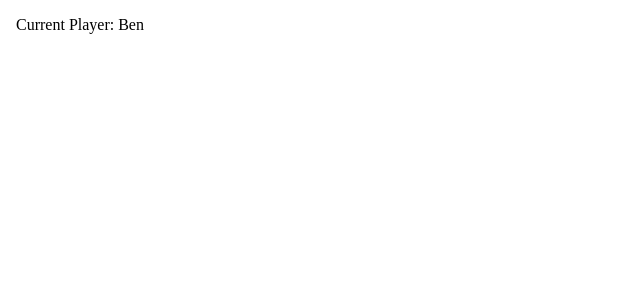
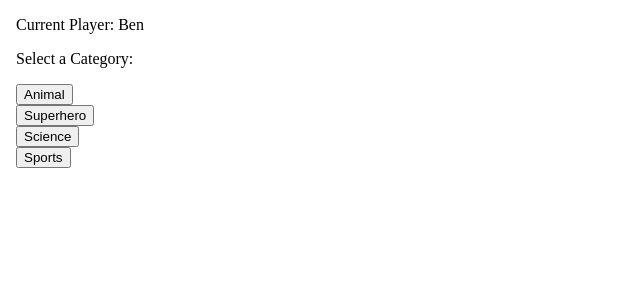
Before and after one commit to SorahsNobody/SearchEngineTutorial, an Angular app in the folder SET/: page / in a window 1280 px wide. Shown: the top 300 px of the page, without its empty margins (0-640 px from the left). Built offline with nearby package versions, Linux system fonts and the light colour scheme.

Commit message:
added category buttons (no formatting)

```diff
--- a/SET/src/app/category/category.component.html
+++ b/SET/src/app/category/category.component.html
@@ -1 +1,20 @@
-<p>Current Player: {{playerName}}</p>
+<div id="playerName">
+  <p>Current Player: {{playerName}}</p>
+</div>
+<div id="chooseCat">
+  <p>Select a Category: </p>
+</div>
+<div id="Categories">
+  <div class="animal">
+    <button mat-raised-button color="primary">Animal</button>
+  </div>
+  <div class="superhero">
+    <button mat-raised-button color="primary">Superhero</button>
+  </div>
+  <div class="science">
+    <button mat-raised-button color="primary">Science</button>
+  </div>
+  <div class="sports">
+    <button mat-raised-button color="primary">Sports</button>
+  </div>
+</div>
```
